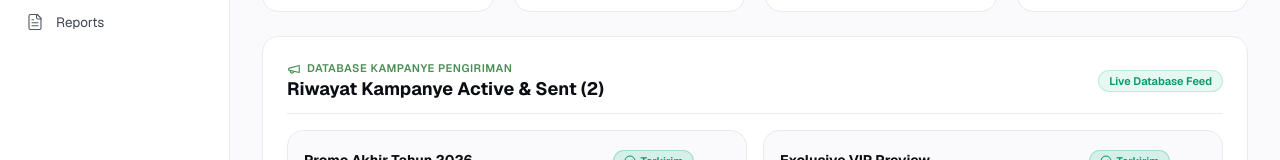
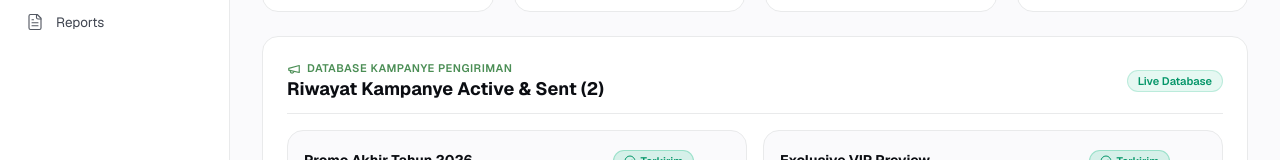
Before and after one commit to Nevad-dot/Vibe-Coding-DriveOS, a Next.js app in the folder apps/web/: page /customers in a window 1280 px wide. Shown: the part 392-552 px from the top of the page. Built offline with nearby package versions, Linux system fonts and the light colour scheme; no server answers; the database is empty.

Commit message:
fix: Shorten header badge text in CampaignsHistoryPanel to Live Database

```diff
--- a/apps/web/src/features/customers/components/CampaignsHistoryPanel.tsx
+++ b/apps/web/src/features/customers/components/CampaignsHistoryPanel.tsx
@@ -51,7 +51,7 @@ export const CampaignsHistoryPanel: React.FC<CampaignsHistoryPanelProps> = ({
           </h3>
         </div>
         <span className="self-start sm:self-auto text-[11px] font-semibold text-emerald-600 bg-emerald-500/10 border border-emerald-500/20 px-2.5 py-0.5 rounded-full whitespace-nowrap shrink-0">
-          Live Database Feed
+          Live Database
         </span>
       </div>
 
```
Also changed, not shown: 1 other file (tests, documents, lock files or other folders).
